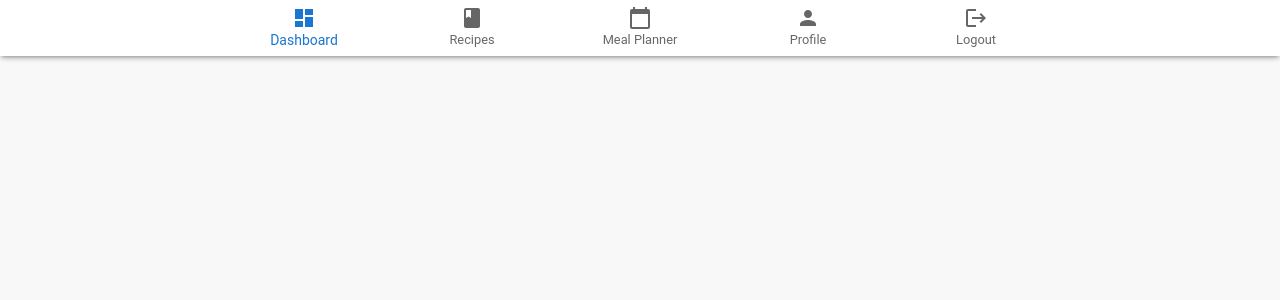
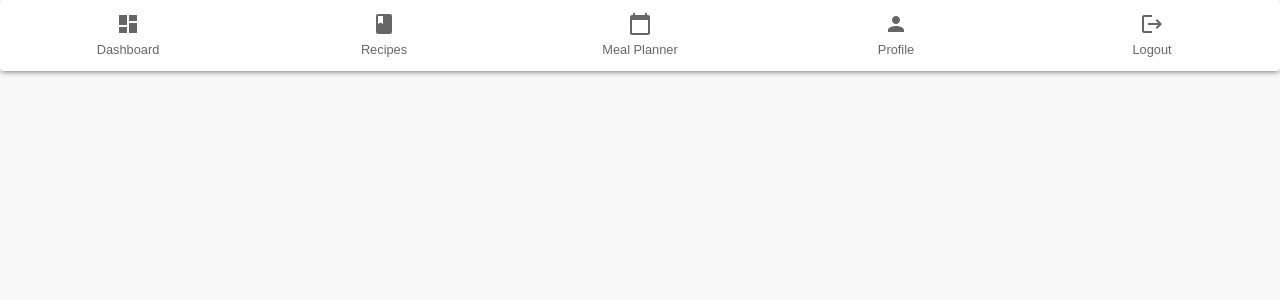
Before and after one commit to gitsheyno/low-carb-diet, a React (Vite) app: page /dashboard in a window 1280 px wide. Shown: the top 300 px of the page. Built offline with nearby package versions, Linux system fonts and the light colour scheme; sample sign-in values are in the browser's storage.

Commit message:
refactores nav for active links

```diff
--- a/src/components/Profile.tsx
+++ b/src/components/Profile.tsx
@@ -12,7 +12,6 @@ import {
   CircularProgress,
 } from "@mui/material";
 
-// Define the user profile interface
 interface UserProfile {
   gender: string;
   weight: number;
@@ -23,7 +22,6 @@ interface UserProfile {
   validated: boolean;
 }
 
-// Zod schema for validation
 const UserProfileSchema = z.object({
   gender: z.string().min(1, "Please select your gender"),
   weight: z.number().positive("Weight must be a positive number"),
@@ -58,7 +56,6 @@ const Profile: React.FC = () => {
 
   const [errors, setErrors] = useState<Record<string, string>>({});
 
-  // Handle form input changes
   const handleChange = (e: React.ChangeEvent<HTMLInputElement>) => {
     const { name, value } = e.target;
     setFormData({
@@ -66,7 +63,6 @@ const Profile: React.FC = () => {
       [name]: value,
     });
 
-    // Clear error when field is edited
     if (errors[name]) {
       setErrors({
         ...errors,
@@ -101,7 +97,6 @@ const Profile: React.FC = () => {
       return;
     }
 
-    // Set validated user profile
     const final = { ...data, validated: true } as UserProfile;
     setUserProfile(final);
     resetForm();
--- a/src/components/SideNav.tsx
+++ b/src/components/SideNav.tsx
@@ -1,8 +1,6 @@
 import React from "react";
-import { useNavigate, useParams } from "react-router-dom";
+import { NavLink, useParams, useNavigate } from "react-router-dom";
 import Box from "@mui/material/Box";
-import BottomNavigation from "@mui/material/BottomNavigation";
-import BottomNavigationAction from "@mui/material/BottomNavigationAction";
 import Paper from "@mui/material/Paper";
 import DashboardIcon from "@mui/icons-material/Dashboard";
 import BookIcon from "@mui/icons-material/Book";
@@ -14,15 +12,39 @@ import { useMediaQuery, useTheme } from "@mui/material";
 const BottomNavigationComponent: React.FC = () => {
   const { user } = useParams();
   const navigate = useNavigate();
-  const [value, setValue] = React.useState(0);
+  const theme = useTheme();
+  const isSmallScreen = useMediaQuery(theme.breakpoints.down("sm"));
 
-  // Use theme breakpoints to check if the screen size is small
-  const theme = useTheme();
-  const isSmallScreen = useMediaQuery(theme.breakpoints.down("sm")); // Adjusts to small screens
+  const navItems = [
+    {
+      label: "Dashboard",
+      icon: <DashboardIcon />,
+      path: `/dashboard/${user}`,
+      exact: true,
+    },
+    {
+      label: "Recipes",
+      icon: <BookIcon />,
+      path: `/dashboard/${user}/Recipes`,
+      exact: false,
+    },
+    {
+      label: "Meal Planner",
+      icon: <CalendarTodayIcon />,
+      path: `/dashboard/${user}/planning`,
+      exact: false,
+    },
+    {
+      label: "Profile",
+      icon: <PersonIcon />,
+      path: `/dashboard/${user}/profile`,
+      exact: false,
+    },
+  ];
 
-  const handleNavigation = (index: number, path: string) => {
-    setValue(index);
-    navigate(path);
+  const handleLogout = () => {
+    localStorage.removeItem("token");
+    navigate("/login");
   };
 
   return (
@@ -31,65 +53,76 @@ const BottomNavigationComponent: React.FC = () => {
         sx={{ position: "fixed", top: 0, left: 0, right: 0 }}
         elevation={3}
       >
-        <BottomNavigation
-          showLabels
-          value={value}
-          onChange={(_, newValue) => setValue(newValue)}
-        >
-          <BottomNavigationAction
-            label="Dashboard"
-            icon={<DashboardIcon />}
-            onClick={() => handleNavigation(0, `/dashboard/${user}`)}
+        <Box sx={{ display: "flex", justifyContent: "space-around" }}>
+          {navItems.map((item) => (
+            <NavLink
+              key={item.label}
+              to={item.path}
+              end={item.exact}
+              style={({ isActive }) => ({
+                display: "flex",
+                flexDirection: "column",
+                alignItems: "center",
+                justifyContent: "center",
+                padding: "12px 16px",
+                minWidth: 0,
+                flex: 1,
+                textDecoration: "none",
+                color: isActive
+                  ? theme.palette.primary.main
+                  : theme.palette.text.secondary,
+                borderBottom: isActive
+                  ? `2px solid ${theme.palette.primary.main}`
+                  : "none",
+              })}
+            >
+              <Box
+                sx={{
+                  display: "flex",
+                  flexDirection: "column",
+                  alignItems: "center",
+                }}
+              >
+                {item.icon}
+                <Box
+                  component="span"
+                  sx={{
+                    fontSize: isSmallScreen ? "0.6rem" : "0.8rem",
+                    mt: 0.5,
+                  }}
+                >
+                  {item.label}
+                </Box>
+              </Box>
+            </NavLink>
+          ))}
+
+          <Box
+            onClick={handleLogout}
             sx={{
-              "& .MuiBottomNavigationAction-label": {
+              display: "flex",
+              flexDirection: "column",
+              alignItems: "center",
+              justifyContent: "center",
+              padding: "12px 16px",
+              minWidth: 0,
+              flex: 1,
+              color: theme.palette.text.secondary,
+              cursor: "pointer",
+            }}
+          >
+            <LogoutIcon />
+            <Box
+              component="span"
+              sx={{
                 fontSize: isSmallScreen ? "0.6rem" : "0.8rem",
-              },
-            }}
-          />
-          <BottomNavigationAction
-            label="Recipes"
-            icon={<BookIcon />}
-            onClick={() => handleNavigation(1, `/dashboard/${user}/Recipes`)}
-            sx={{
-              "& .MuiBottomNavigationAction-label": {
-                fontSize: isSmallScreen ? "0.6rem" : "0.8rem",
-              },
-            }}
-          />
-          <BottomNavigationAction
-            label="Meal Planner"
-            icon={<CalendarTodayIcon />}
-            onClick={() => handleNavigation(2, `/dashboard/${user}/planning`)}
-            sx={{
-              "& .MuiBottomNavigationAction-label": {
-                fontSize: isSmallScreen ? "0.6rem" : "0.8rem",
-              },
-            }}
-          />
-          <BottomNavigationAction
-            label="Profile"
-            icon={<PersonIcon />}
-            onClick={() => handleNavigation(3, `/dashboard/${user}/profile`)}
-            sx={{
-              "& .MuiBottomNavigationAction-label": {
-                fontSize: isSmallScreen ? "0.6rem" : "0.8rem",
-              },
-            }}
-          />
-          <BottomNavigationAction
-            label="Logout"
-            icon={<LogoutIcon />}
-            sx={{
-              "& .MuiBottomNavigationAction-label": {
-                fontSize: isSmallScreen ? "0.6rem" : "0.8rem",
-              },
-            }}
-            onClick={() => {
-              localStorage.removeItem("token");
-              navigate("/login");
-            }}
-          />
-        </BottomNavigation>
+                mt: 0.5,
+              }}
+            >
+              Logout
+            </Box>
+          </Box>
+        </Box>
       </Paper>
     </Box>
   );
--- a/src/utils/fetchSearch.ts
+++ b/src/utils/fetchSearch.ts
@@ -26,7 +26,6 @@ const fetchSearch: QueryFunction<
 
   const jsonResponse = await res.json();
 
-  console.log("wha is the data", jsonResponse.data.response);
   return jsonResponse?.data.response ?? [];
 };
 
--- a/src/utils/fetchSingleRecipe.ts
+++ b/src/utils/fetchSingleRecipe.ts
@@ -22,8 +22,7 @@ const fetchSingleRecipe: QueryFunction<
 
   const jsonResponse = await res.json();
 
-  console.log("wha is the data", jsonResponse.data);
-  return jsonResponse?.data?.result; // Access the recipe array inside data
+  return jsonResponse?.data?.result;
 };
 
 export default fetchSingleRecipe;
--- a/src/utils/fetchUser.ts
+++ b/src/utils/fetchUser.ts
@@ -27,8 +27,7 @@ const fetchUser: QueryFunction<
   }
 
   const jsonResponse = await res.json();
-
-  console.log("wha is the data", jsonResponse);
+  console.log(jsonResponse);
   return jsonResponse;
 };
 
--- a/src/utils/handleUserMeals.ts
+++ b/src/utils/handleUserMeals.ts
@@ -15,9 +15,7 @@ const handleUserMeals: QueryFunction<
   const token = queryKey[1];
   const meals = queryKey[2];
   const submitted = queryKey[3];
-  console.log("meals", meals);
   if (!submitted) {
-    console.log("submit,", submitted);
     return [];
   }
 
--- a/src/utils/postUserProfile.ts
+++ b/src/utils/postUserProfile.ts
@@ -20,7 +20,6 @@ const fetchUser: QueryFunction<
 > = async ({ queryKey }) => {
   const userProfile = queryKey[1];
   const token = queryKey[2];
-  console.log(userProfile, "in fetch");
 
   if (!userProfile.validated) {
     return {};
@@ -41,8 +40,7 @@ const fetchUser: QueryFunction<
   }
 
   const jsonResponse = await res.json();
-
-  console.log("wha is the data", jsonResponse);
+  console.log(jsonResponse);
   return jsonResponse.data.message;
 };
 
```
